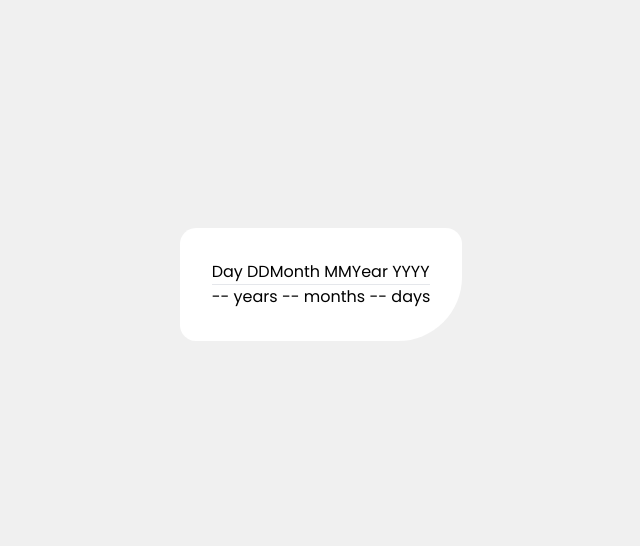
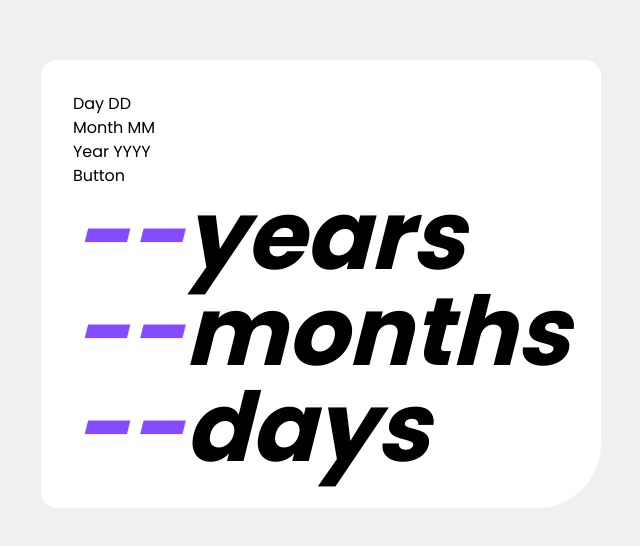
Before and after one commit to n0rrman/frontend-mentor-challenges-green, a Next.js app in the folder age-calculator-app/: page / in a window 1280 px wide. Shown: the part 116-662 px from the top of the page, without its empty margins (319-959 px from the left). Built offline with nearby package versions, Linux system fonts and the light colour scheme.

Commit message:
age-calculator-app components added

```diff
--- a/age-calculator-app/src/app/globals.css
+++ b/age-calculator-app/src/app/globals.css
@@ -4,8 +4,8 @@
 
 @layer base {
   :root {
-    --color-purple: 197deg 100% 46%;
-    --color-lightRed: 226deg 93% 47%;
+    --color-purple: 259deg 100% 65%;
+    --color-lightRed: 0deg 100% 67%;
 
     --color-white: 0deg 0% 100%;
     --color-offWhite: 0deg 0% 94%;
--- a/age-calculator-app/src/app/page.tsx
+++ b/age-calculator-app/src/app/page.tsx
@@ -1,3 +1,5 @@
+import AgeCalculator from "@/components/age-calculator";
+
 export default function Home() {
   /*
 
@@ -18,15 +20,8 @@ export default function Home() {
 
   return (
     <div className="flex justify-center items-center min-h-screen">
-      <main className="bg-white rounded-2xl rounded-br-[4rem] p-8">
-        <div className="flex flex-row border-b">
-          <div>Day DD</div>
-
-          <div>Month MM</div>
-          <div>Year YYYY</div>
-        </div>
-
-        <div>-- years -- months -- days</div>
+      <main className="flex flex-col justify-center items-start bg-white rounded-2xl rounded-br-[4rem] p-8">
+        <AgeCalculator />
       </main>
     </div>
   );
--- /dev/null
+++ b/age-calculator-app/src/components/age-calculator.tsx
@@ -0,0 +1,19 @@
+"use client";
+
+import CalcButton from "@/components/calc-button";
+import DateInput from "@/components/date-input";
+import ResultDisplay from "@/components/result-display";
+import { useState } from "react";
+
+export default function AgeCalculator() {
+  const [years, setYears] = useState("--");
+  const [months, setMonths] = useState("--");
+  const [days, setDays] = useState("--");
+  return (
+    <>
+      <DateInput />
+      <CalcButton />
+      <ResultDisplay years={years} months={months} days={days} />
+    </>
+  );
+}
--- /dev/null
+++ b/age-calculator-app/src/components/calc-button.tsx
@@ -0,0 +1,3 @@
+export default function CalcButton() {
+  return <>Button</>;
+}
--- /dev/null
+++ b/age-calculator-app/src/components/date-input.tsx
@@ -0,0 +1,9 @@
+export default function DateInput() {
+  return (
+    <div className="flex flex-col">
+      <div>Day DD</div>
+      <div>Month MM</div>
+      <div>Year YYYY</div>
+    </div>
+  );
+}
--- /dev/null
+++ b/age-calculator-app/src/components/result-display.tsx
@@ -0,0 +1,28 @@
+interface ResultDisplayProps {
+  years: string;
+  months: string;
+  days: string;
+}
+
+export default function ResultDisplay({
+  years,
+  months,
+  days,
+}: ResultDisplayProps) {
+  return (
+    <div className="flex flex-col font-bold italic text-8xl">
+      <div>
+        <span className="text-purple">{years}</span>
+        years
+      </div>
+      <div>
+        <span className="text-purple">{months}</span>
+        months
+      </div>
+      <div>
+        <span className="text-purple">{days}</span>
+        days
+      </div>
+    </div>
+  );
+}
```
